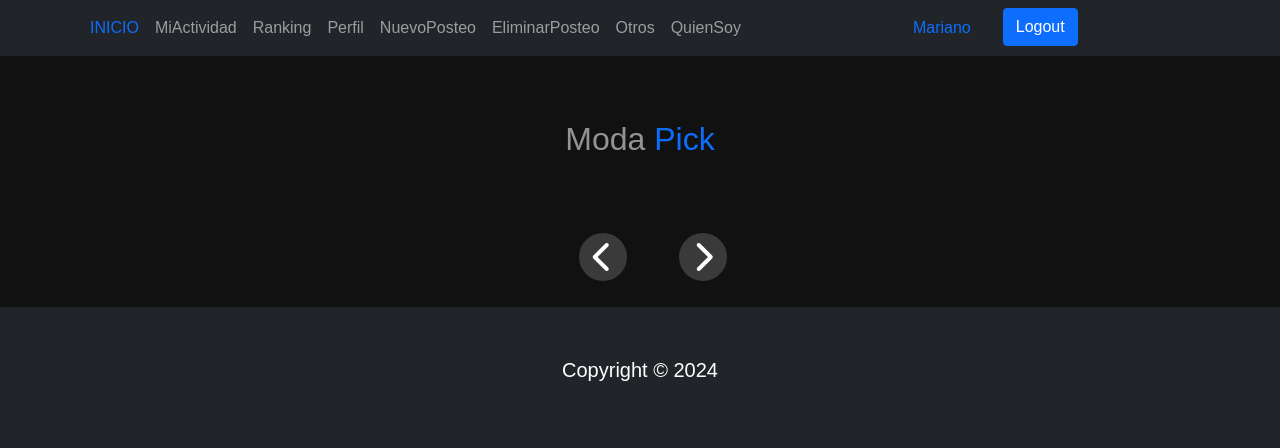
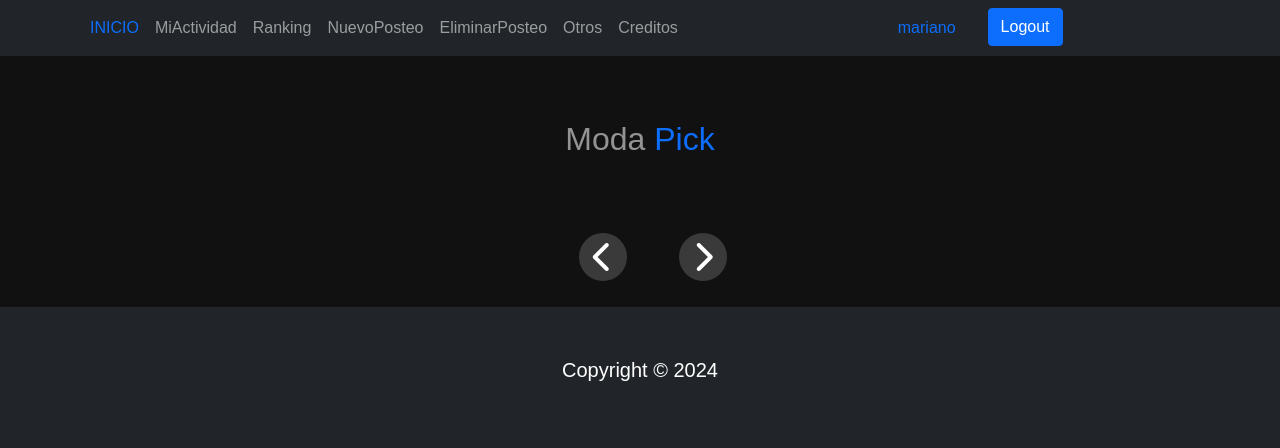
Before and after one commit to awsmunarriz/ModaPick, a Django app: page / in a window 1280 px wide. Shown: the top 448 px of the page. Run offline with Django 5.2, Linux system fonts and the light colour scheme; a user stored in the database is signed in; data that the repository does not hold is empty; some libraries are stand-ins or nearby versions; some web fonts are replaced.

Commit message:
add ajustes navbar

```diff
--- a/AppBlog/templates/navbar.html
+++ b/AppBlog/templates/navbar.html
@@ -26,9 +26,6 @@
         <li class="nav-item">
           <a class="nav-link" href="{% url 'posteo_estadisticas' %}">Ranking</a>
         </li>
-        <li class="nav-item">
-          <a class="nav-link" href="{% url 'editar_perfil' %}">Perfil</a>
-        </li>
 
         {% if request.user.is_staff %}
         <li class="nav-item">
@@ -45,10 +42,12 @@
           <a class="nav-link" href="{% url 'editar_perfil' %}">Otros</a>
         </li>
         <li class="nav-item">
-          <a class="nav-link" href="{% url 'editar_perfil' %}">QuienSoy</a>
+          <a class="nav-link" href="{% url 'editar_perfil' %}">Creditos</a>
         </li>
         {% endif %}
 
+        <div class="container"></div>
+        <div class="container"></div>
         <div class="container"></div>
         <div class="container"></div>
         <div class="container"></div>
@@ -61,7 +60,7 @@
           <li class="nav-item">
             <a class="nav-link" href="{% url 'editar_perfil' %}"
               ><span class="text-primary"
-                >{{ request.user.first_name }}</span
+                >{{ request.user.username }}</span
               ></a
             >
           </li>
```
Also changed, not shown: db.sqlite3.
